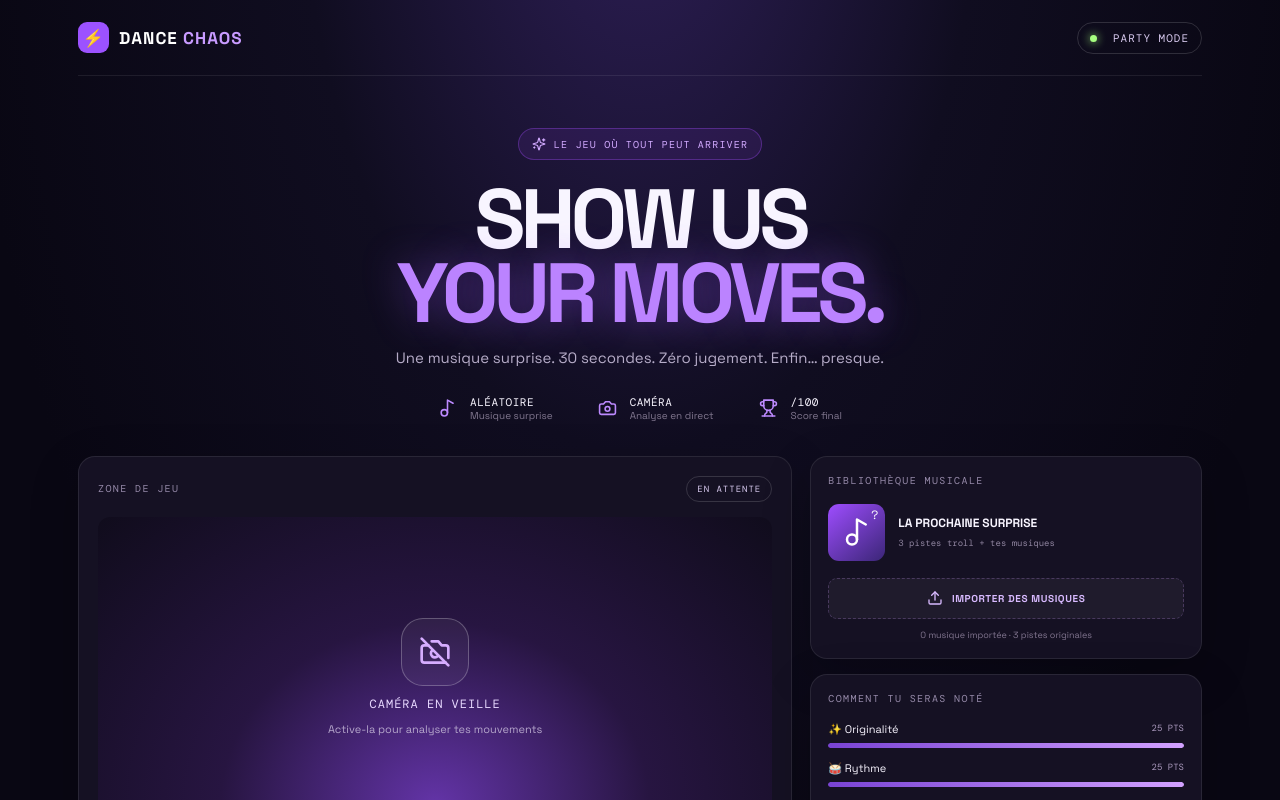
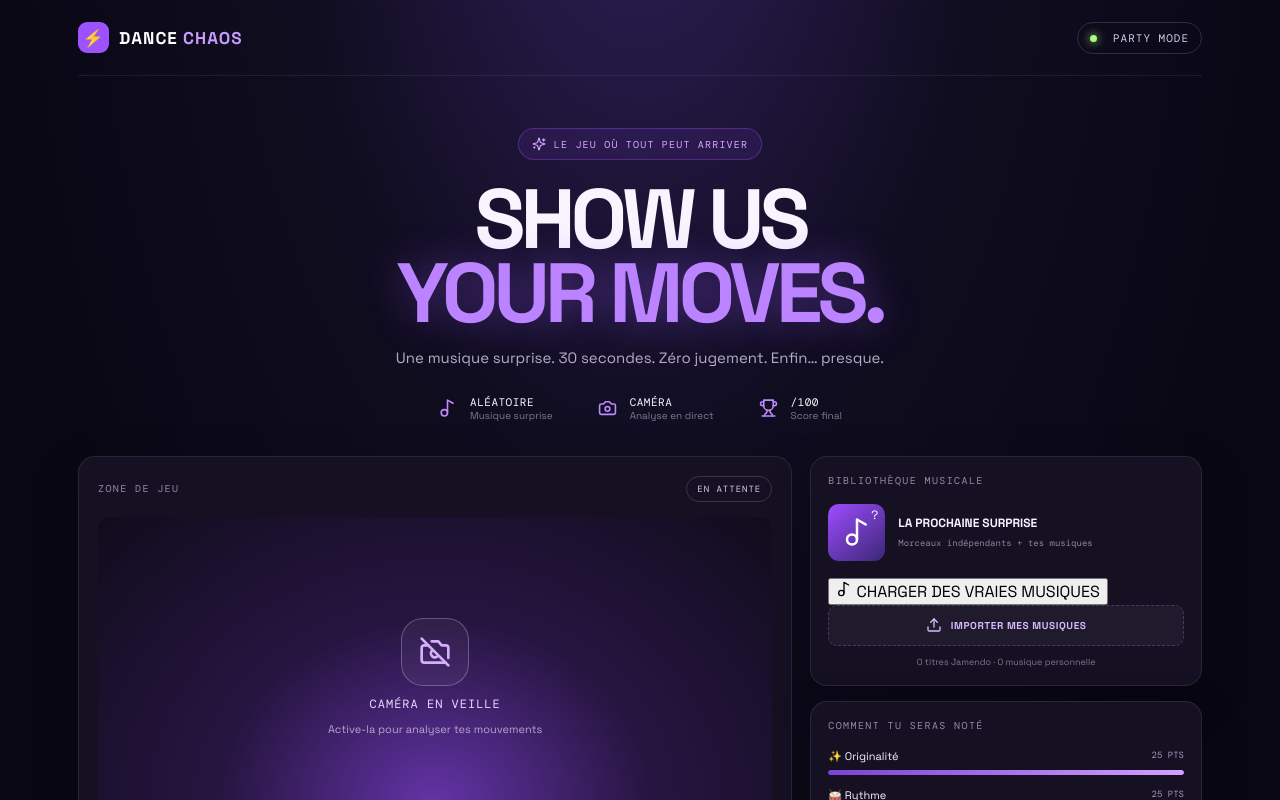
Before and after one commit to Raf1607/danse-chaos, a React (Vite) app: page / in a window 1280 px wide. Shown: the top 800 px of the page. Built offline with nearby package versions, Linux system fonts and the light colour scheme.

Commit message:
Integrate Jamendo licensed independent music

```diff
--- a/src/main.jsx
+++ b/src/main.jsx
@@ -62,6 +62,7 @@ function App() {
   const streamRef = useRef(null), rafRef = useRef(null), samplesRef = useRef([]);
   const audioRef = useRef(null), synthRef = useRef(null), timerRef = useRef(null), lastPoseRef = useRef(null);
   const [cameraOn, setCameraOn] = useState(false), [loadingCamera, setLoadingCamera] = useState(false);
+  const [jamendoTracks, setJamendoTracks] = useState([]), [loadingJamendo, setLoadingJamendo] = useState(false);
   const [phase, setPhase] = useState("home"), [tracks, setTracks] = useState([]);
   const [track, setTrack] = useState(null), [timeLeft, setTimeLeft] = useState(ROUND_SECONDS);
   const [score, setScore] = useState(null), [error, setError] = useState("");
@@ -127,6 +128,34 @@ function App() {
     loop();
   }
 
+  async function loadJamendoTracks() {
+    setError(""); setLoadingJamendo(true);
+    try {
+      // Public demo ID is for testing only. Replace with your registered Jamendo client_id before public release.
+      const clientId = import.meta.env.VITE_JAMENDO_CLIENT_ID || "709fa152";
+      const params = new URLSearchParams({
+        client_id: clientId, format: "json", limit: "200", audioformat: "mp32",
+        include: "licenses", ccnd: "false", order: "popularity_month"
+      });
+      const response = await fetch(`https://api.jamendo.com/v3.0/tracks/?${params.toString()}`);
+      if (!response.ok) throw new Error("Jamendo ne répond pas pour le moment.");
+      const data = await response.json();
+      if (data.headers?.status !== "success") throw new Error(data.headers?.error_message || "Réponse Jamendo invalide.");
+      const usable = (data.results || []).filter(t =>
+        t.audio && t.license_ccurl && !/\\bnd\\b|by-nc-nd|by-nd/i.test(t.license_ccurl)
+      ).map(t => ({
+        id: `jamendo-${t.id}`, type: "JAMENDO", name: t.name || "Titre sans nom",
+        artist: t.artist_name || "Artiste indépendant", audio: t.audio,
+        license: t.license_ccurl, url: t.shareurl || t.shorturl || `https://www.jamendo.com/track/${t.id}`
+      }));
+      if (!usable.length) throw new Error("Aucun morceau avec un flux et une licence compatible n'a été trouvé.");
+      setJamendoTracks(usable);
+      setHint(`${usable.length} morceaux Jamendo prêts. Que le hasard décide !`);
+    } catch (e) {
+      setError(e.message || "Impossible de charger les morceaux Jamendo.");
+    } finally { setLoadingJamendo(false); }
+  }
+
   function addFiles(fileList) {
     const incoming=[...fileList].filter(f=>f.type.startsWith("audio/")||/\.(mp3|wav|ogg|m4a)$/i.test(f.name));
     const mapped=incoming.map((file,i)=>({id:file.name+file.size+Date.now()+i,name:file.name.replace(/\.[^.]+$/,""),type:"UPLOAD",file,url:URL.createObjectURL(file)}));
@@ -134,15 +163,16 @@ function App() {
     if(!mapped.length)setError("Aucun fichier audio compatible trouvé."); else setError("");
   }
   function pickRandomTrack() {
-    const options=[...tracks,{id:"synth-troll",name:"BIP BIP CHAOS",type:"TROLL"},{id:"synth-arcade",name:"ARCADE PANIC",type:"ARCADE"},{id:"synth-chill",name:"BANANA GROOVE",type:"SYNTH"}];
+    const originals=[{id:"synth-troll",name:"BIP BIP CHAOS",type:"TROLL"},{id:"synth-arcade",name:"ARCADE PANIC",type:"ARCADE"},{id:"synth-chill",name:"BANANA GROOVE",type:"SYNTH"}];
+    const options=[...tracks,...jamendoTracks,...(jamendoTracks.length ? [] : originals)];
     const chosen=options[Math.floor(Math.random()*options.length)];
     return chosen.type==="UPLOAD"?chosen:{...chosen,seed:Math.floor(Math.random()*999999)};
   }
   async function playTrackSegment(selected, preview=false) {
     if(audioRef.current){audioRef.current.pause();audioRef.current=null;}
     if(synthRef.current){try{synthRef.current.source.stop();synthRef.current.ctx.close();}catch{} synthRef.current=null;}
-    if(selected.type==="UPLOAD"){
-      const audio=new Audio(selected.url); audio.volume=volume; audioRef.current=audio;
+    if(selected.type==="UPLOAD" || selected.type==="JAMENDO"){
+      const audio=new Audio(selected.type==="JAMENDO"?selected.audio:selected.url); audio.volume=volume; audioRef.current=audio;
       await new Promise(resolve=>{audio.onloadedmetadata=resolve;audio.onerror=resolve;});
       const duration=audio.duration||40, maxStart=Math.max(0,duration-(preview?5:ROUND_SECONDS));
       audio.currentTime=Math.random()*maxStart; await audio.play();
@@ -198,8 +228,11 @@ function App() {
       {error&&<div className="error-msg">{error}</div>}
       <div className="volume-row"><Volume2 size={16}/><input aria-label="Volume" type="range" min="0" max="1" step=".05" value={volume} onChange={e=>setVolume(Number(e.target.value))}/><span>{Math.round(volume*100)}%</span></div>
     </div>
-    <aside className="side-panel"><div className="side-card"><div className="panel-label">BIBLIOTHÈQUE MUSICALE</div><div className="music-feature"><div className="music-art"><Music2 size={30}/><span>?</span></div><div><b>{track?track.name:"LA PROCHAINE SURPRISE"}</b><small>{track?(track.type==="UPLOAD"?"TON FICHIER":"PISTE ORIGINALE DU JEU"):"3 pistes troll + tes musiques"}</small></div></div>
-      <label className="upload-btn"><Upload size={16}/> IMPORTER DES MUSIQUES<input type="file" accept="audio/*,.mp3,.wav,.ogg,.m4a" multiple onChange={e=>addFiles(e.target.files)}/></label><div className="library-count">{tracks.length} musique{tracks.length>1?"s":""} importée{tracks.length>1?"s":""} · 3 pistes originales</div></div>
+    <aside className="side-panel"><div className="side-card"><div className="panel-label">BIBLIOTHÈQUE MUSICALE</div><div className="music-feature"><div className="music-art"><Music2 size={30}/><span>?</span></div><div><b>{track?track.name:"LA PROCHAINE SURPRISE"}</b><small>{track?(track.type==="UPLOAD"?"TON FICHIER":track.type==="JAMENDO"?"JAMENDO · "+track.artist:"PISTE ORIGINALE DU JEU"):"Morceaux indépendants + tes musiques"}</small></div></div>
+      <button className="jamendo-btn" onClick={loadJamendoTracks} disabled={loadingJamendo}><Music2 size={16}/> {loadingJamendo?"CHARGEMENT JAMENDO…":"CHARGER DES VRAIES MUSIQUES"}</button>
+      <label className="upload-btn"><Upload size={16}/> IMPORTER MES MUSIQUES<input type="file" accept="audio/*,.mp3,.wav,.ogg,.m4a" multiple onChange={e=>addFiles(e.target.files)}/></label>
+      <div className="library-count">{jamendoTracks.length} titres Jamendo · {tracks.length} musique{tracks.length>1?"s":""} personnelle{tracks.length>1?"s":""}</div>
+      {track?.type==="JAMENDO"&&<div className="track-credit">🎵 {track.artist}<br/><a href={track.url} target="_blank" rel="noreferrer">Écouter / voir la licence de ce titre ↗</a></div>}</div>
       <div className="side-card criteria-card"><div className="panel-label">COMMENT TU SERAS NOTÉ</div>{CRITERIA.map(c=><div className="criterion" key={c.key}><div className="criterion-top"><span>{c.icon} {c.label}</span><b>{c.max} PTS</b></div><div className="bar"><i style={{width:`${c.max/25*100}%`}}/></div></div>)}</div>
       {score&&<div className="result-card"><div className="result-head"><Trophy size={19}/> TON SCORE</div><div className="big-score">{score.total}<small>/100</small></div><b className="result-message">{score.message}</b>
         {CRITERIA.map(c=><div className="score-line" key={c.key}><span>{c.label}</span><b>{score.parts[c.key]} / {c.max}</b></div>)}<button className="replay-btn" onClick={resetGame}><RotateCcw size={15}/> RETOUR AU MENU</button></div>}
```
